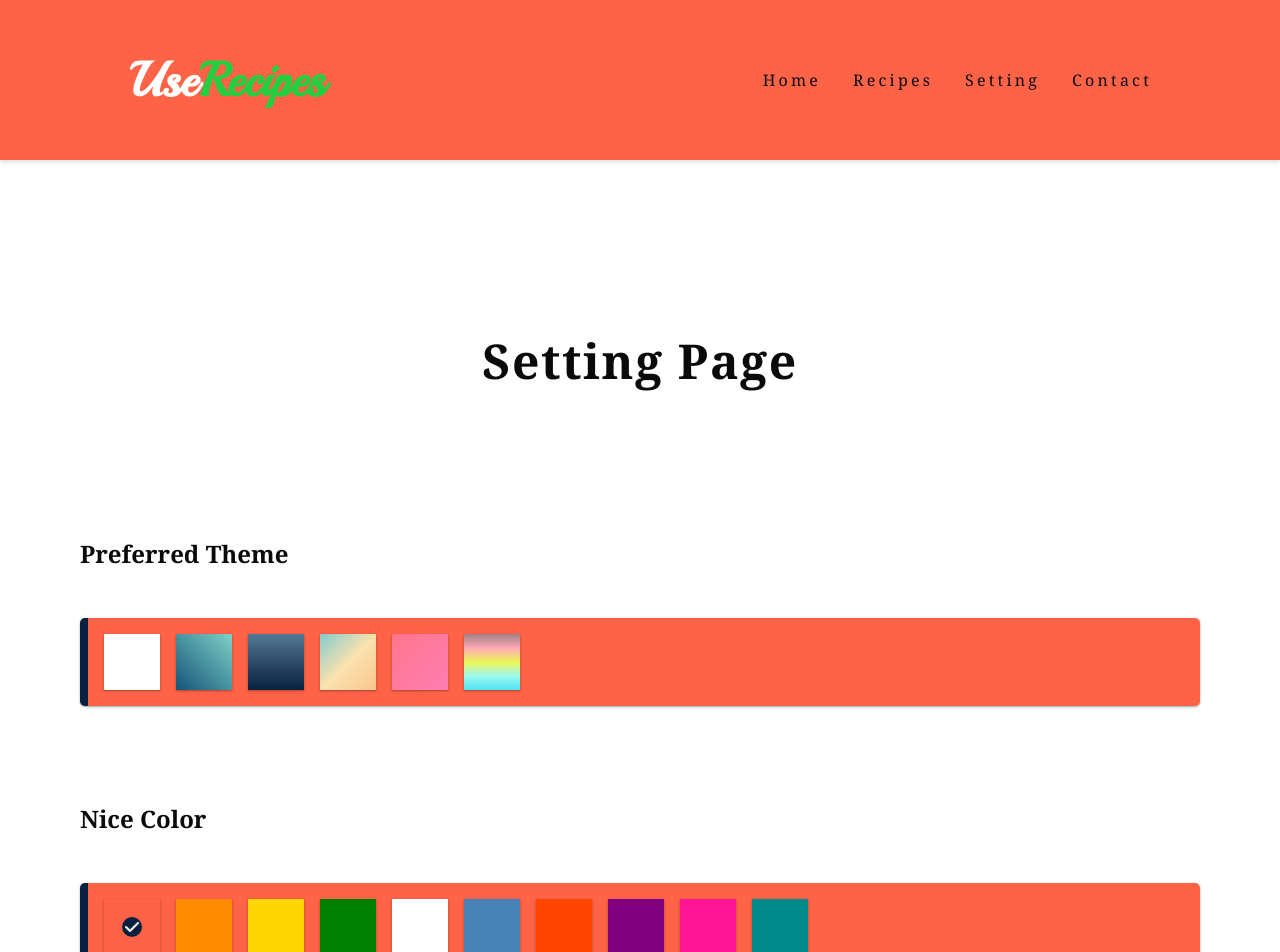
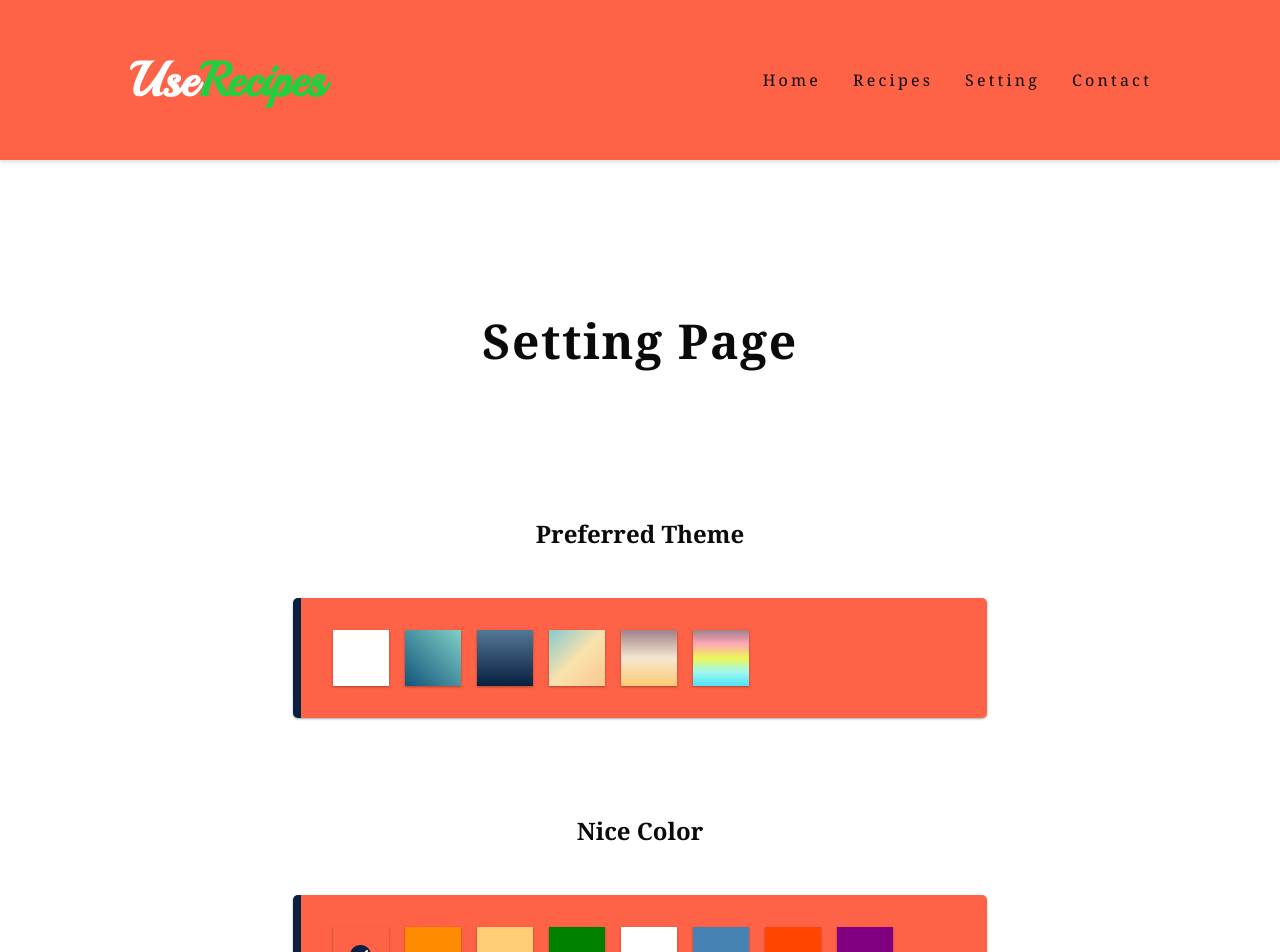
Before and after one commit to PikchuCheng/react-project-deployment, a React (Vite) app: page /setting in a window 1280 px wide. Shown: the top 952 px of the page. Built offline with nearby package versions, Linux system fonts and the light colour scheme; a web font is replaced by a local one.

Commit message:
new background

```diff
--- a/src/pages/Setting.jsx
+++ b/src/pages/Setting.jsx
@@ -46,9 +46,14 @@ export default function Setting() {
 
     },
     {
-      "--background": "linear-gradient(to bottom right, #ff758c, #ff7eb3)",
+      "--background": "linear-gradient(to bottom, #a28089, #f3e7d1, #ffcb74)",
       "--box-shadow": " rgba(0, 0, 0, 0.12) 0px 1px 3px, rgba(0, 0, 0, 0.24) 0px 1px 2px",
       "--text-color": "#fff",
+    },
+    {
+      "--background": "linear-gradient(to top, #51e2f5, #9df9ef, #edf756, #ffa8b6, #a28089)",
+      "--box-shadow": " rgba(0, 0, 0, 0.12) 0px 1px 3px, rgba(0, 0, 0, 0.24) 0px 1px 2px",
+      "--text-color": "#003366",
     }
   ];
 
@@ -67,7 +72,7 @@ function changeTheme(index) {
   const niceColors = [
     "rgb(255, 99, 71)", // Tomato
     "rgb(255, 140, 0)", // DarkOrange
-    "rgb(255, 215, 0)", // Gold
+    "rgb(255, 205, 117)", // Gold
     "rgb(0, 128, 0)", // Green
     "rgb(255, 255, 255)", // Navy
     "rgb(70, 130, 180)", // SteelBlue
@@ -207,8 +212,8 @@ function changeTheme(index) {
               </div>
             )}
           </div>
-          <div className="options beach" onClick={() => changeTheme(4)}>
-            {theme === 4 && (
+          <div className="options beach" onClick={() => changeTheme(5)}>
+            {theme === 5 && (
               <div className="check">
                 <FontAwesomeIcon icon={faCheck} />
               </div>
--- a/src/style/index.scss
+++ b/src/style/index.scss
@@ -18,9 +18,10 @@
 }
 
 body{
-    padding-top: 200px;
+    padding-top: 180px;
     background: var(--background);
     font-family: var(--font-family);
+    color: rgb(255, 205, 117);
 }
 
 
--- a/src/style/partials/_contact.scss
+++ b/src/style/partials/_contact.scss
@@ -13,6 +13,7 @@
   }
 
   .form-container {
+    color: var(--primary-color);
     backdrop-filter: blur(5px);
     padding: 50px;
     margin: 0 auto;
--- a/src/style/partials/_footer.scss
+++ b/src/style/partials/_footer.scss
@@ -7,7 +7,6 @@
     padding: 4em;
     padding-block: 15vh;
     column-gap: 30px;
-    margin-top: 10em;
     letter-spacing: .2em;
 
 
--- a/src/style/partials/_setting.scss
+++ b/src/style/partials/_setting.scss
@@ -1,9 +1,9 @@
 .setting {
   padding: 5em;
   margin: 3em auto;
-  width: 100%;
+  width: 90%;
   display: flex;
-  justify-content: flex-start;
+  justify-content: center;
   align-items: center;
   flex-direction: column;
   color: var(--text-color);
@@ -13,7 +13,7 @@
 
   .h2-settings{
     font-family: var(--font-family);
-   width: fit-content;
+   width: 100%;
    margin-bottom: 2em;
   }
 
@@ -83,9 +83,11 @@
     }
 
     .options-container {
+      width: 70%;
+      margin: auto;
       background:var(--primary-color);
-      box-shadow: rgba(0, 0, 0, 0.12) 0px 1px 3px, rgba(0, 0, 0, 0.24) 0px 1px 2px;
-      padding: 1em;
+      box-shadow: var(--box-shadow);
+      padding: 2em;
       border-radius: 5px;
       border-left: .5em solid #09203f;
       display: flex;
@@ -119,7 +121,7 @@
         }
 
         &.pinky {
-          background: linear-gradient(to bottom right, #ff758c, #ff7eb3);
+          background: linear-gradient(to bottom, #a28089, #f3e7d1, #ffcb74);
         }
 
         &.beach{
```
